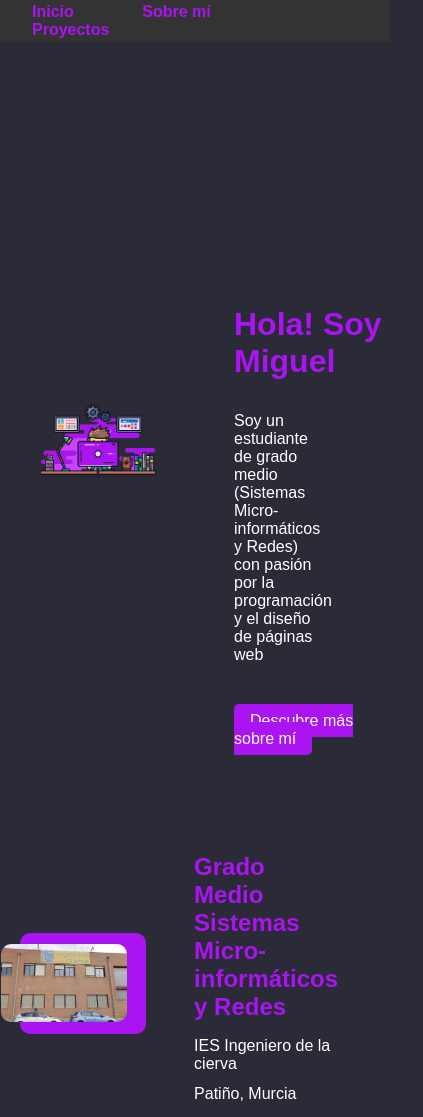
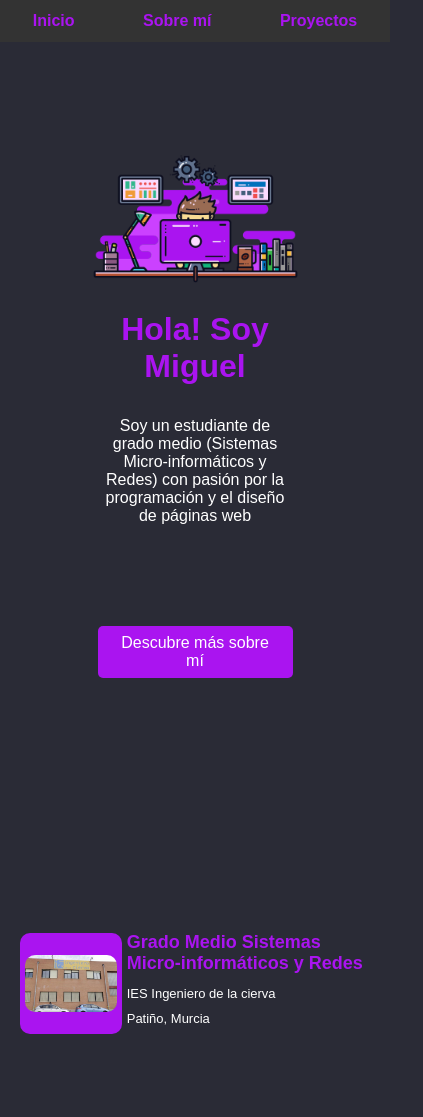
Before and after one commit to elmike-py/portfolito, a plain HTML site: page index.html in a window 390 px wide. Shown: the top 1117 px of the page, 423 px wide, since content can reach past the window. Drawn offline with nearby package versions, Linux system fonts and the light colour scheme; a web font is replaced by a local one.

Commit message:
Add files via upload

```diff
--- a/style.css
+++ b/style.css
@@ -229,3 +229,97 @@ footer h1{
 #footer-contact a p{
     margin-left: 0.5em;
 }
+
+
+
+/*-------RESPONSIVE------*/
+@media screen and (max-width: 800px) {
+    /*---Barra de navegación---*/
+    nav{
+        justify-content: center;
+    }
+    nav #enlaces{
+        margin: 0;
+    }
+    /*---Página de inicio---*/
+    #inicio{
+        flex-flow: column;
+        text-align: center;
+    }
+    #inicio img{
+        margin-top: 10vh;
+        width: 70%;
+        padding: 0;
+    }
+    #inicio #presentacion{
+        margin: 0;
+        padding: 0;
+        display: flex;
+        justify-content: center;
+        align-items: center;
+        flex-flow: column;
+    }
+    #inicio #presentacion p{
+        margin: 0;
+        text-align: center;
+        width: 100%;
+        margin-bottom: 10vh;
+    }
+    /*---Página About Me---*/
+
+    .about-page .img-container {
+        width: 30%;
+    }
+    .about-page .img-container img{
+        width: 90%;
+        margin: 0;
+    }
+    .about-page .about-info{
+        width: 70%;
+        padding: 0.3em;
+    }
+    .about-page .about-info h2{
+        font-size: large;
+    }
+    .about-page .about-info p{
+        font-size: small;
+    }
+
+
+    .about-page:nth-child(2n) .img-container img{
+        margin: 0;
+    }
+
+
+    /*---Página Proyectos---*/
+    #proyectos{
+        width: 90%;
+        margin-left: 5%;
+    }
+    #proyectos-grid {
+        grid-template-columns: 30% 30% 30%;
+        column-gap: calc(10% / 2);
+    }
+    .proyecto h3{
+        text-align: center;
+        font-size: 100%;
+    }
+    .proyecto img{
+        margin-bottom: 1em;
+    }
+
+
+
+
+    /*---Footer---*/
+    footer{
+        height: 22vh;
+    }
+    footer h1{
+        margin: 1em 0em 1em 1em;
+    }
+    footer #footer-contact a{
+        margin: 1em;
+    }
+
+  }
```
